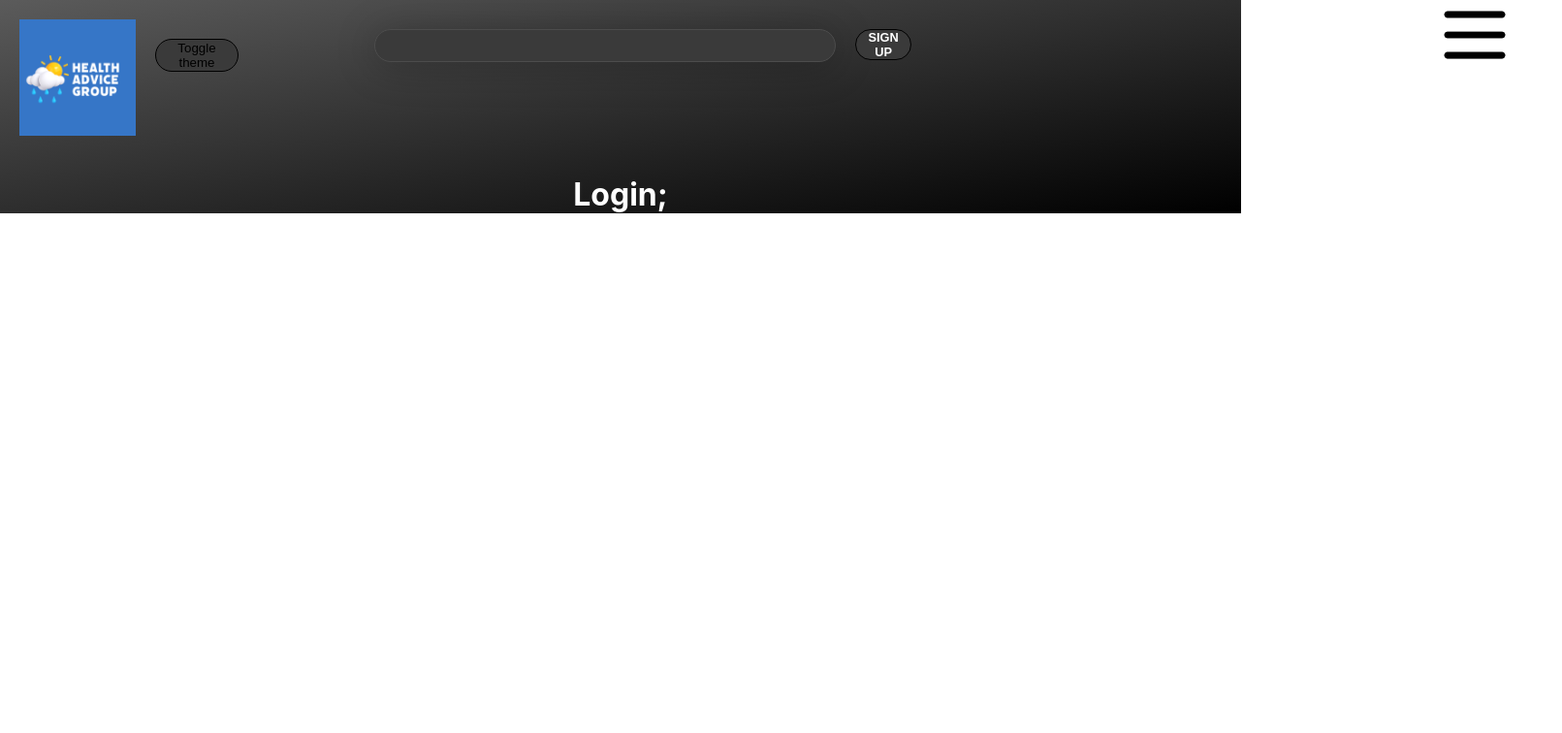
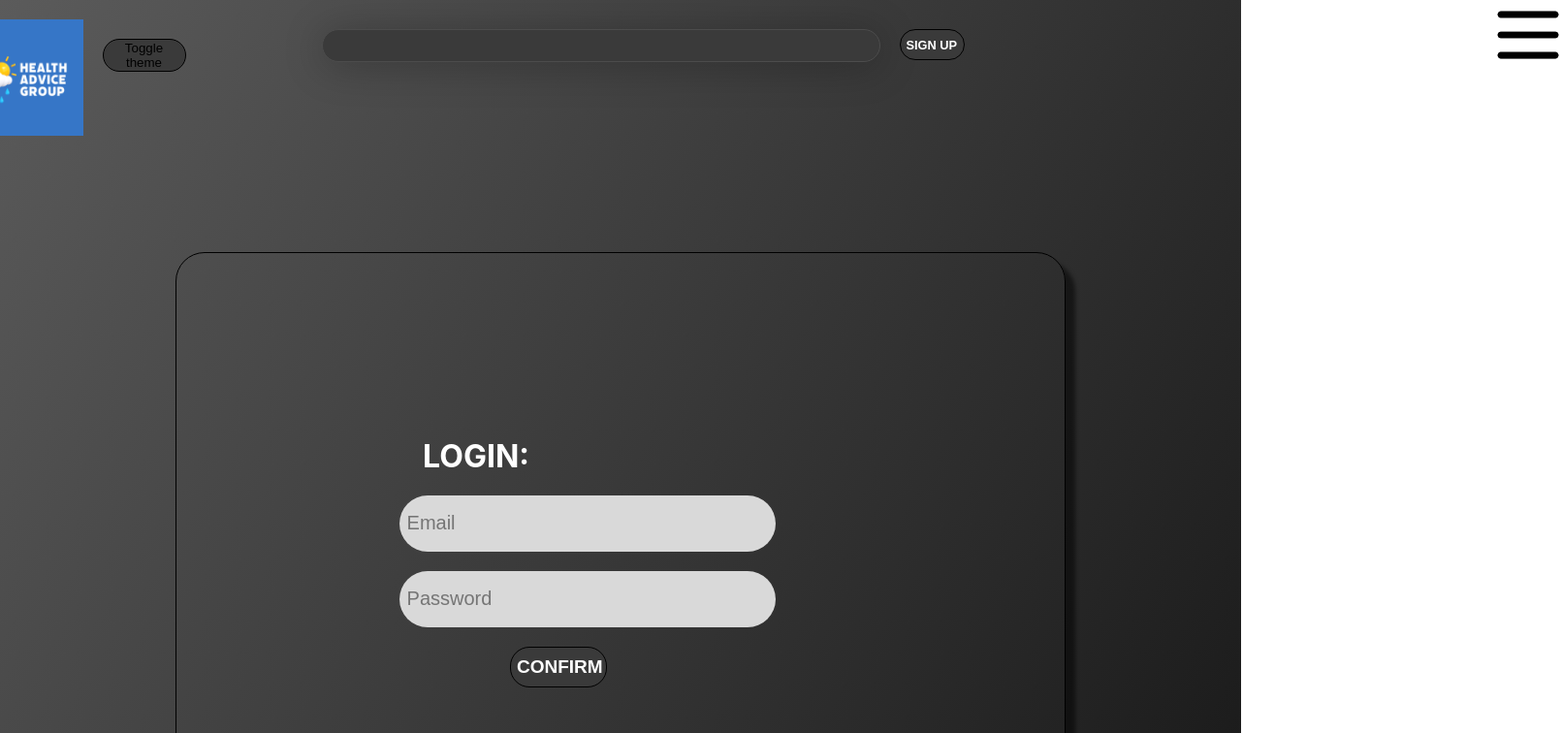
Before and after one commit to ealmulla/weather-app, a React (Create React App) app: page /Login in a window 1280 px wide. Shown: the top 756 px of the page at 97% size, 1611 px wide, since content can reach past the window. Built offline with nearby package versions, Linux system fonts and the light colour scheme.

Commit message:
login page done 30 mins

```diff
--- a/src/Components/menu/Menu.js
+++ b/src/Components/menu/Menu.js
@@ -4,8 +4,7 @@ import ImageButton from "../ImageButton/ImageButton";
 import  MenuIcon from "../../Assets/MenuIcon.png";
 import NavButtons from "./NavButtons/NavButtons.js";
 
-const Menu = () => {
-    const [isMenuOpen, setIsMenuOpen] = useState(false)
+
 
 const InsideMenu = () => {
         return(
@@ -17,20 +16,20 @@ const Menu = () => {
             </div>
         )
 }
-    const OpenMenuButton = () => {
+
+const Menu = () => {
+    const [isMenuOpen, setIsMenuOpen] = useState(false)
+
+
+
     return(
+
+        <div >
             <ImageButton
                 imageSrc={MenuIcon}
                 onClickHandle={() => setIsMenuOpen(!isMenuOpen)}
                 className="open-menu-button"
              />
-        )
-    }
-
-    return(
-
-        <div >
-            <OpenMenuButton className="open-menu-button"/>
             {isMenuOpen && <InsideMenu/>}
         </div>
     )
--- a/src/Pages/Login.css
+++ b/src/Pages/Login.css
@@ -0,0 +1,7 @@
+.login{
+    display: flex;
+    height: 2000px;
+    flex-direction: column;
+    align-items: center;
+    align-content: center;
+}
--- a/src/Pages/Login.js
+++ b/src/Pages/Login.js
@@ -4,9 +4,17 @@ import Header from "../Components/header/Header";
 
 const Login = () => {
     return(
-        <div>
+        <div className="login">
             <Header></Header>
-            <h1>Login;</h1>
+            <div className="input-box">
+                <form>
+                    <h1>LOGIN:</h1>
+                    <input className="registration-input" placeholder=" Email"></input>
+                    <input className="registration-input" placeholder=" Password"></input>
+                    <button className="confirm-button">Confirm</button>
+                </form>
+
+            </div>
         </div>
     )
 }
--- a/src/Pages/Registration.css
+++ b/src/Pages/Registration.css
@@ -7,14 +7,18 @@
 
 }
 
-.header{
-
+.registration-header{
+    display: flex;
+    margin-right: 260px;
+    background-color: aqua;
 }
 
-.registration-box{
+.input-box{
     display: flex;
     align-content: center;
     align-items: center;
+    flex-direction: row;
+    margin-top: 100px;
     width: 916px;
     height: 616px;
     flex-shrink: 0;
@@ -25,9 +29,27 @@
     box-shadow: 10px 10px 4px 0px rgba(0, 0, 0, 0.50);
 }
 
+.confirm-button{
+    margin-left: 170px;
+    margin-top: 20px;
+    width: 100px;
+    height: 42px;
+    border: solid black  0.5px;
+    background-color: var(--background-color);
+    border-radius: 20px;
+
+    color: var(--text-color);
+    font-family: 'Poppins', sans-serif;
+    font-size: 19px;
+    font-weight: 800;
+    text-transform:uppercase;
+    align-items: center;
+}
+
 .form{
     display: flex;
     align-content: center;
+    margin-top: 200px;
     margin-left: 200px;
 }
 
--- a/src/Pages/Registration.js
+++ b/src/Pages/Registration.js
@@ -5,15 +5,20 @@ import Header from "../Components/header/Header";
 const Registration = () => {
     return(
         <div className="registration">
-            <Header></Header>
-            <h1>registration</h1>
-            <div className="registration-box">
+            <div className="registration-header">
+                <Header ></Header>
+            </div>
+
+            <div className="input-box">
                 <form>
+                    <h1>SIGN UP:</h1>
                     <input className="registration-input" placeholder=" Full name"></input>
                     <input className="registration-input" placeholder=" Email"></input>
                     <input className="registration-input" placeholder=" Password"></input>
                     <input className="registration-input" placeholder=" Confirm password"></input>
+                    <button className="confirm-button">Confirm</button>
                 </form>
+
             </div>
         </div>
     )
```
Lines whose indentation alone changed are shown as unchanged.
